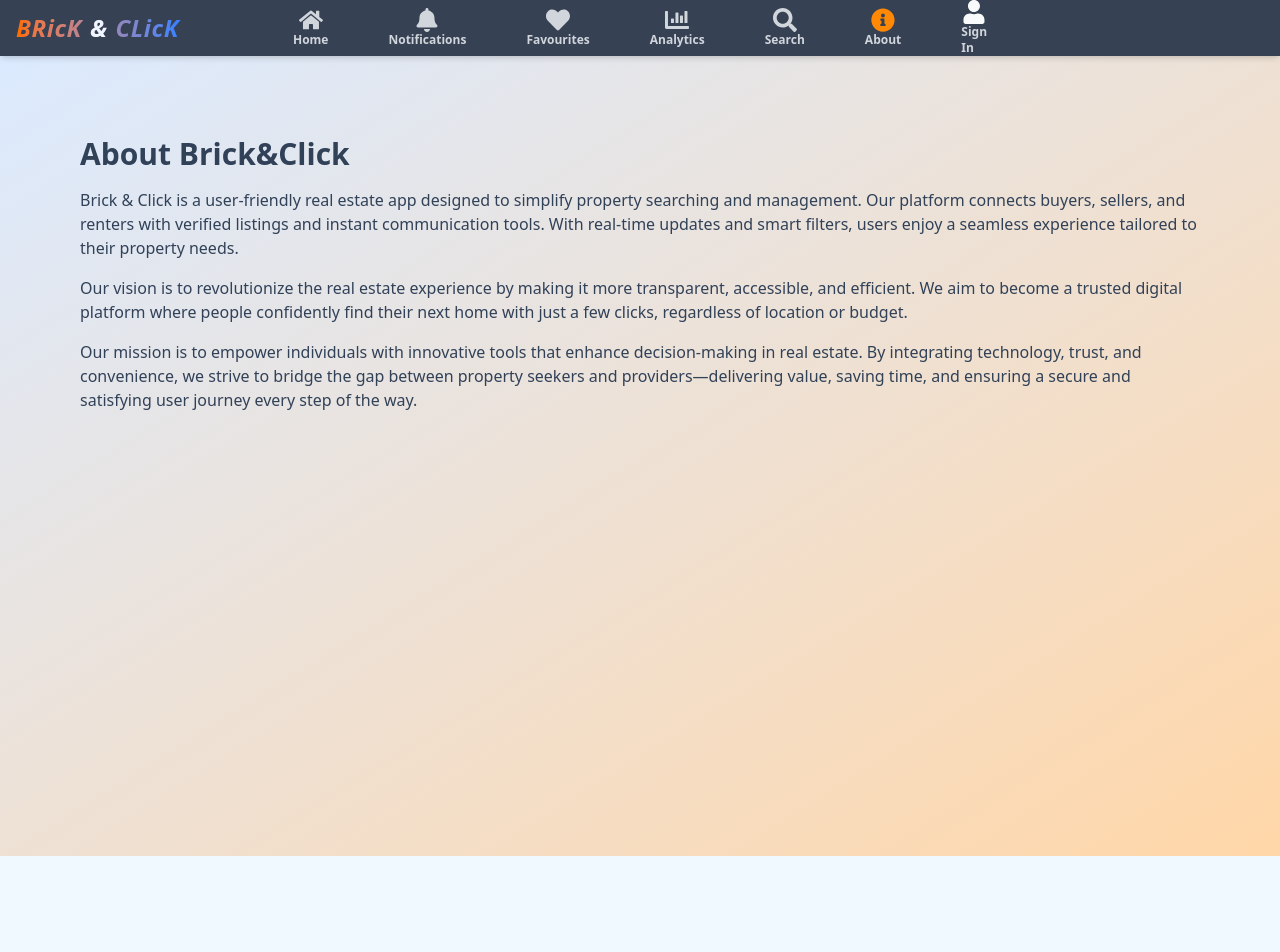
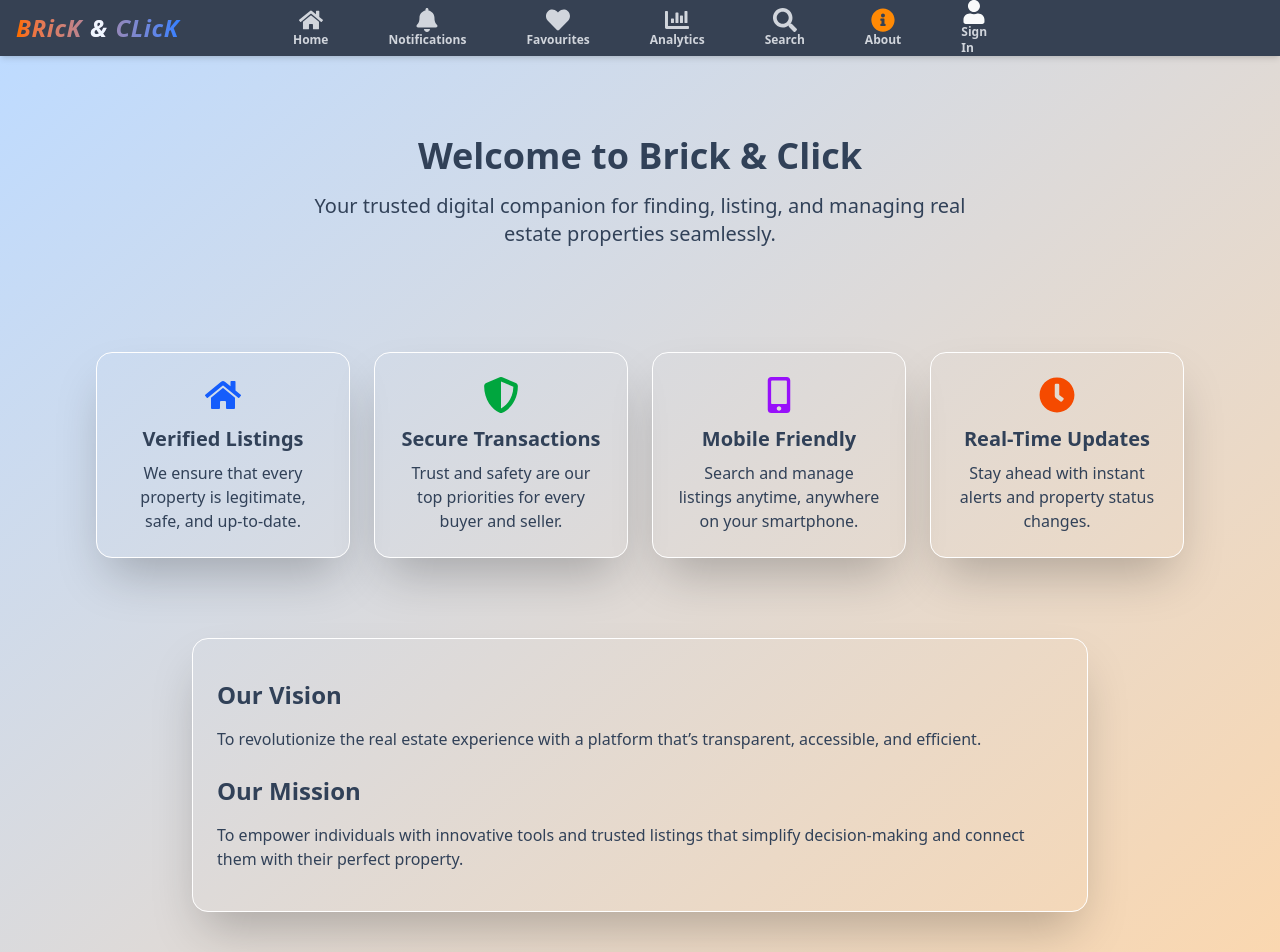
Before and after one commit to hassaanch23/BRICKnCLICK, a React (Vite) app in the folder client/: page /about in a window 1280 px wide. Shown: the top 952 px of the page. Before the commit the page ends 856 px from the top, so only its background shows below. Built offline with nearby package versions, Linux system fonts and the light colour scheme; no server answers; what chartjs-plugin-datalabels would draw is missing.

Commit message:
fixed Search

```diff
--- a/client/src/App.jsx
+++ b/client/src/App.jsx
@@ -34,9 +34,9 @@ function App() {
           <Route path="/sign-up" element={<SignUp />} />
           <Route path="/about" element={<About />} />
           <Route path="/search" element={<Search />} />
-          <Route path="/listing/:listingId" element={<Listing />} />
           <Route element={<PrivateRoute />}>
             <Route path="/profile" element={<Profile />} />
+            <Route path="/listing/:listingId" element={<Listing />} />
             <Route path="/favourites" element={<Favourites/>} />
             <Route path="/analytics" element={<Analytics />} />
             <Route path="/notifications" element={<Notifications />} />
--- a/client/src/pages/About.jsx
+++ b/client/src/pages/About.jsx
@@ -1,20 +1,58 @@
-import React from 'react'
+import { FaHome, FaShieldAlt, FaMobileAlt, FaClock } from "react-icons/fa";
+import { useNavigate } from "react-router-dom";
 
 export default function About() {
+  const navigate = useNavigate();
   return (
-    <div className="min-h-screen bg-gradient-to-br from-blue-100 to-orange-200">
-      <div className='py-20 px-4 max-w-6xl mx-auto '>
-      <h1 className='text-3xl font-bold mb-4 text-slate-700'>About Brick&Click</h1>
-      <p className='mb-4 text-slate-700'>
-      Brick & Click is a user-friendly real estate app designed to simplify property searching and management. Our platform connects buyers, sellers, and renters with verified listings and instant communication tools. With real-time updates and smart filters, users enjoy a seamless experience tailored to their property needs.
-      </p>
-      <p className='mb-4 text-slate-700'>
-      Our vision is to revolutionize the real estate experience by making it more transparent, accessible, and efficient. We aim to become a trusted digital platform where people confidently find their next home with just a few clicks, regardless of location or budget.
-      </p>
-      <p className='mb-4 text-slate-700'>
-      Our mission is to empower individuals with innovative tools that enhance decision-making in real estate. By integrating technology, trust, and convenience, we strive to bridge the gap between property seekers and providers—delivering value, saving time, and ensuring a secure and satisfying user journey every step of the way.
-      </p>
+    <div className="min-h-screen py-4 bg-gradient-to-br from-blue-200 to-orange-200 text-slate-700">
+      <div className="text-center py-16 px-4">
+        <h1 className="text-4xl font-extrabold mb-4">Welcome to Brick & Click</h1>
+        <p className="text-xl max-w-2xl mx-auto">
+          Your trusted digital companion for finding, listing, and managing real estate properties seamlessly.
+        </p>
+      </div>
+
+      <div className="grid grid-cols-1 md:grid-cols-2 lg:grid-cols-4 gap-6 px-8 py-10 max-w-6xl mx-auto">
+        <div className="bg-transparent rounded-2xl shadow-2xl border border-white p-6 text-center">
+          <FaHome className="text-4xl text-blue-600 mx-auto mb-3" />
+          <h3 className="text-xl font-semibold mb-2">Verified Listings</h3>
+          <p>We ensure that every property is legitimate, safe, and up-to-date.</p>
+        </div>
+        <div className="bg-transparent rounded-2xl shadow-2xl border border-white  p-6 text-center">
+          <FaShieldAlt className="text-4xl text-green-600 mx-auto mb-3" />
+          <h3 className="text-xl font-semibold mb-2">Secure Transactions</h3>
+          <p>Trust and safety are our top priorities for every buyer and seller.</p>
+        </div>
+        <div className="bg-transparent rounded-2xl shadow-2xl border border-white  p-6 text-center">
+          <FaMobileAlt className="text-4xl text-purple-600 mx-auto mb-3" />
+          <h3 className="text-xl font-semibold mb-2">Mobile Friendly</h3>
+          <p>Search and manage listings anytime, anywhere on your smartphone.</p>
+        </div>
+        <div className="bg-transparent rounded-2xl shadow-2xl border border-white p-6 text-center">
+          <FaClock className="text-4xl text-orange-600 mx-auto mb-3" />
+          <h3 className="text-xl font-semibold mb-2">Real-Time Updates</h3>
+          <p>Stay ahead with instant alerts and property status changes.</p>
+        </div>
+      </div>
+
+      <div className="bg-transparent rounded-2xl shadow-2xl border border-white  bg-opacity-70  mx-4 lg:mx-auto max-w-4xl px-6 py-10 mt-10">
+        <h2 className="text-2xl font-bold mb-4">Our Vision</h2>
+        <p className="mb-6">
+          To revolutionize the real estate experience with a platform that’s transparent, accessible, and efficient.
+        </p>
+
+        <h2 className="text-2xl font-bold mb-4">Our Mission</h2>
+        <p>
+          To empower individuals with innovative tools and trusted listings that simplify decision-making and connect them with their perfect property.
+        </p>
+      </div>
+
+      <div className="text-center mt-16 mb-10">
+        <h3 className="text-2xl font-semibold mb-4">Start Your Property Journey Today</h3>
+        <button onClick={() => navigate("/")} className="bg-blue-600 text-white px-6 py-3 rounded-full shadow hover:bg-blue-700 transition duration-300">
+          Browse Listings
+        </button>
+      </div>
     </div>
-    </div>
-  )
+  );
 }
--- a/client/src/pages/ChatPage.jsx
+++ b/client/src/pages/ChatPage.jsx
@@ -6,7 +6,7 @@ const ChatPage = () => {
   const { listingId, receiverId } = useParams();
 
   return (
-     <div className="bg-gradient-to-br from-blue-100 to-orange-200 px-2">
+     <div className="min-h-screen bg-gradient-to-br from-blue-200 to-orange-200">
       <Chat listingId={listingId} receiverId={receiverId} />
     </div>
   );
--- a/client/src/pages/NotFound.jsx
+++ b/client/src/pages/NotFound.jsx
@@ -3,7 +3,7 @@ import { Link } from 'react-router-dom';
 
 const NotFound = () => {
   return (
-    <div className="flex items-center justify-center min-h-screen bg-gradient-to-r from-indigo-500 via-purple-500 to-pink-500">
+    <div className="flex items-center justify-center min-h-screen bg-black">
       <div className="text-center text-white px-6 py-12 md:px-12 md:py-24">
         <h1 className="text-8xl font-extrabold mb-4 animate__animated animate__fadeIn">
           404
--- a/client/src/pages/SignIn.jsx
+++ b/client/src/pages/SignIn.jsx
@@ -68,7 +68,7 @@ export default function SignIn() {
   };
 
   return (
-    <div className="h-[calc(100vh-64px)] overflow-hidden bg-gradient-to-br from-orange-300 to-blue-300 flex justify-center items-center px-4">
+    <div className="min-h-screen overflow-hidden bg-gradient-to-br from-orange-300 to-blue-300 flex justify-center items-center px-4">
       <div className="w-full max-w-md p-8 bg-white/30 backdrop-blur-md rounded-2xl shadow-xl animate-fade-in-down">
         <h2 className="text-3xl font-bold text-gray-800 text-center mb-6">
           Welcome Back
--- a/client/src/pages/SignUp.jsx
+++ b/client/src/pages/SignUp.jsx
@@ -76,7 +76,7 @@ export default function SignUp() {
   };
 
   return (
-    <div className="h-[calc(100vh-64px)] overflow-hidden bg-gradient-to-br from-blue-300 to-orange-300 flex justify-center items-center px-4">
+    <div className="min-h-screen overflow-hidden bg-gradient-to-br from-blue-300 to-orange-300 flex justify-center items-center px-4">
       <div className="w-full max-w-md p-8 bg-white/30 backdrop-blur-md rounded-2xl shadow-xl animate-fade-in-down">
         <h2 className="text-3xl font-bold text-gray-800 text-center mb-6">
           Create Your Account
--- a/client/src/redux/user/favoriteSlice.js
+++ b/client/src/redux/user/favoriteSlice.js
@@ -1,8 +1,7 @@
-// favoriteSlice.js
+
 import { createAsyncThunk, createSlice } from "@reduxjs/toolkit";
 import axios from "axios";
 
-// Fetch all user's favorites
 export const fetchFavorites = createAsyncThunk(
   "favorites/fetch",
   async (_, thunkAPI) => {
@@ -37,7 +36,7 @@ export const addFavoriteAsync = createAsyncThunk(
           Authorization: `Bearer ${token}`,
         },
       });
-      return listingId; // we just need to add it locally
+      return listingId;
     } catch (error) {
       return thunkAPI.rejectWithValue(error.response?.data || "Error adding favorite");
     }
```
Also changed, not shown: client/src/components/Chat.jsx (+32 -28 lines), client/src/pages/Favourites.jsx (+26 -15 lines), client/src/pages/Home.jsx (+9 -8 lines), client/src/pages/Notifications.jsx (+13 -19 lines), client/src/pages/Search.jsx (+27 -15 lines), 1 other file (tests, documents, lock files or other folders).
